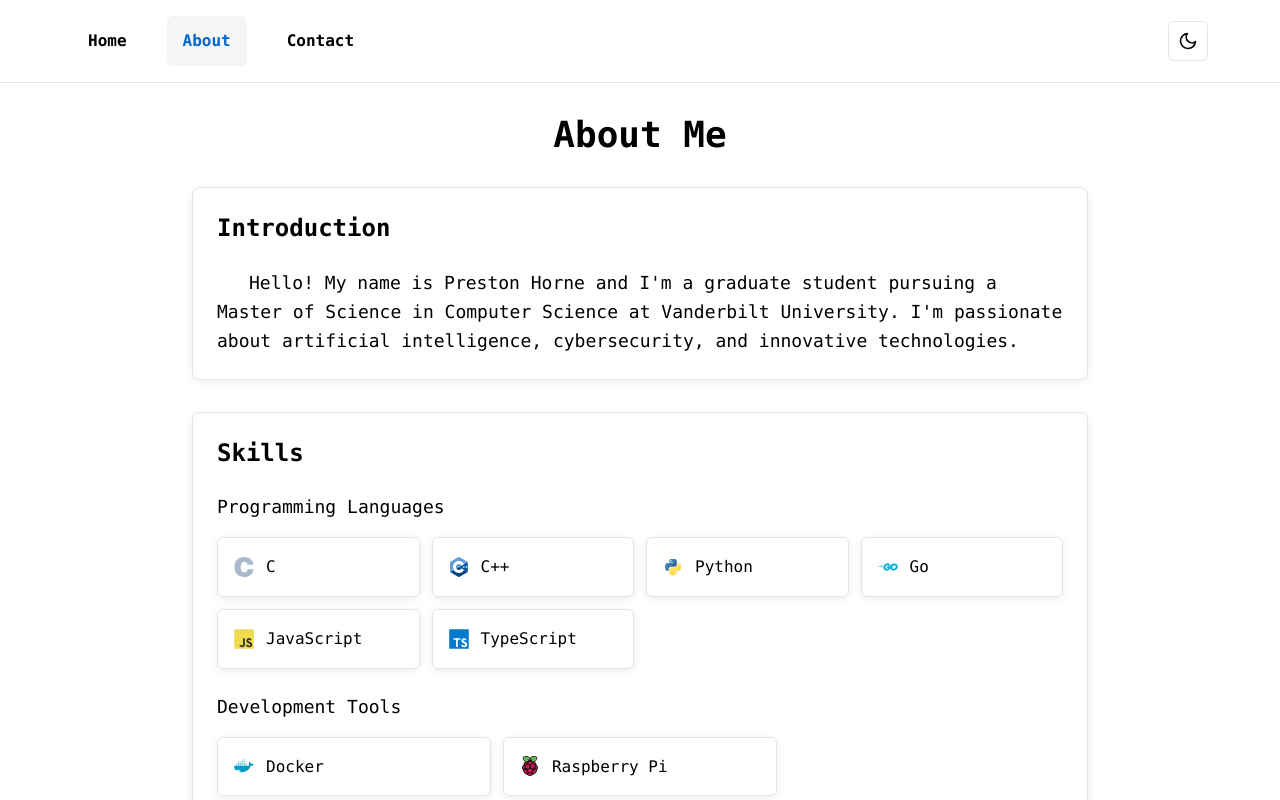
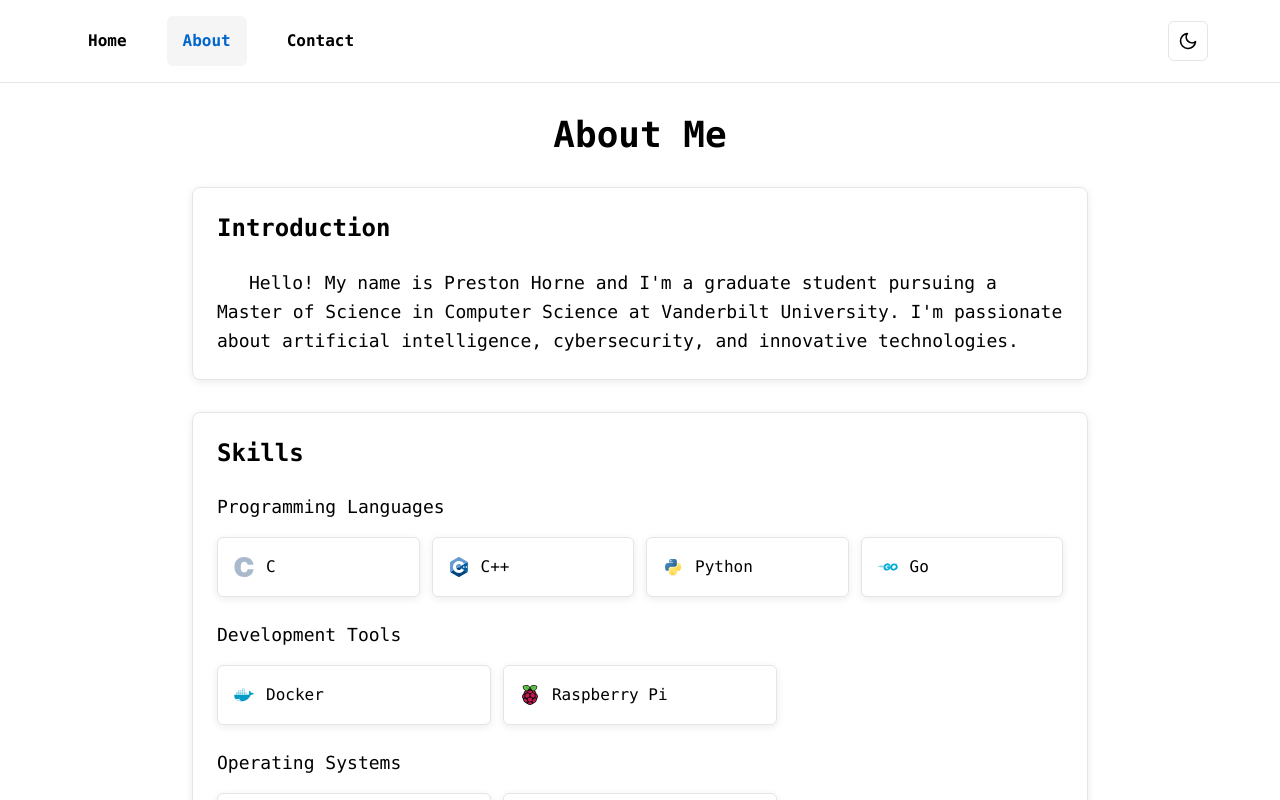
Before and after one commit to prestonmhorne/website, a Next.js app: page /about in a window 1280 px wide. Shown: the top 800 px of the page. Built offline with nearby package versions, Linux system fonts and the light colour scheme.

Commit message:
update lang

```diff
--- a/src/app/about/page.tsx
+++ b/src/app/about/page.tsx
@@ -25,18 +25,6 @@ export default function About() {
       url: "https://go.dev",
       icon: "/icons/go.svg",
       iconClass: "icon-go"
-    },
-    {
-      name: "JavaScript",
-      url: "https://developer.mozilla.org/en-US/docs/Web/JavaScript",
-      icon: "/icons/javascript.svg",
-      iconClass: "icon-js"
-    },
-    {
-      name: "TypeScript",
-      url: "https://www.typescriptlang.org",
-      icon: "/icons/typescript.svg",
-      iconClass: "icon-js"
     }
   ];
 
```
